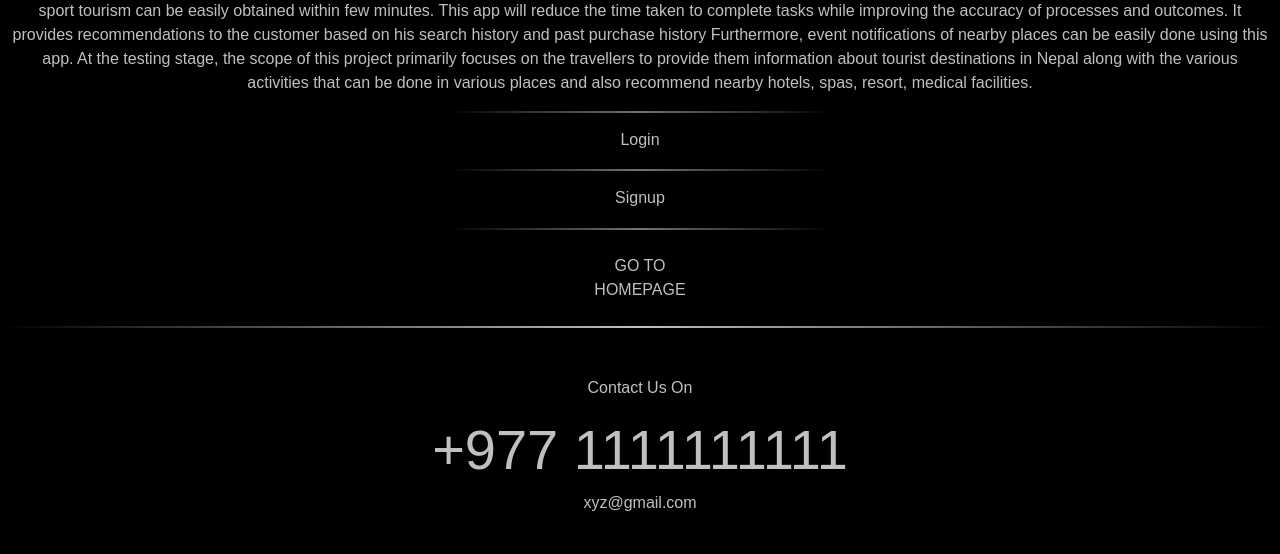
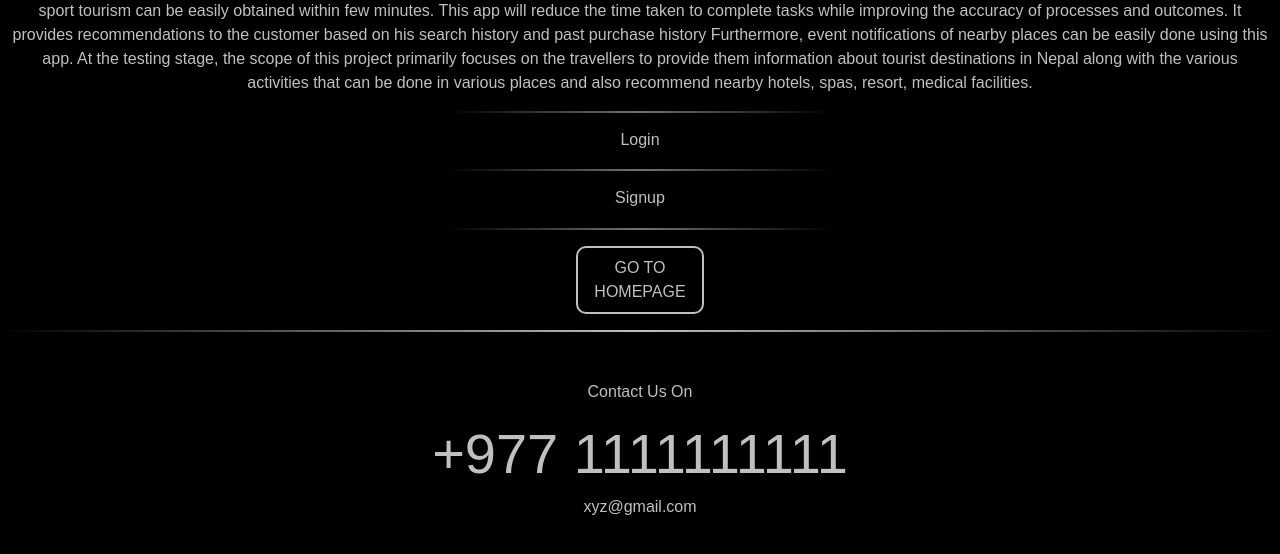
Before and after one commit to randazzle/NewMinorProjectDjango, a Django app: page / in a window 1280 px wide. Shown: the part 317-871 px from the top of the page. Before the commit the page ends 828 px from the top, so only its background shows below. Run offline with Django 3.2, Linux system fonts and the light colour scheme; some libraries are stand-ins or nearby versions.

Commit message:
home button fixed in landing page

```diff
--- a/templates/home.html
+++ b/templates/home.html
@@ -28,8 +28,10 @@
     </div>
 </ul>
 
-<div onmouseover="this.style.color='black'; style.background ='silver' " onmouseout="style.background ='black'; this.style.border= '2px solid silver'  " class="home"style="width:11%; margin:auto; border-radius:10px; border: '2px solid silver'" >
-        <a class="nav-link" onmouseover="this.style.color='black';" style="text-align: center;color: silver; " onmouseout="this.style.color='silver';" href="{% url 'articles' %}" style="color: silver; border:2px sold silver ;">GO TO HOMEPAGE</a>
+<div onmouseover="this.style.color='black'; style.background ='silver' " onmouseout="style.background ='black'; this.style.border= '2px double silver' "  style="width:10%; margin:auto; border-radius:10px; border: '2px solid silver'" >
+        <div style="border: 2px solid silver; border-radius: 10px;width: 100%;" onmouseout="style.border='0px solid black' " >
+          <a class="nav-link" onmouseover="this.style.color='black';" style="text-align: center;color: silver; " onmouseout="this.style.color='silver';" href="{% url 'articles' %}" style="color: silver; ">GO TO HOMEPAGE</a>
+        </div>
 </div>
 
 {% endblock %}
```
